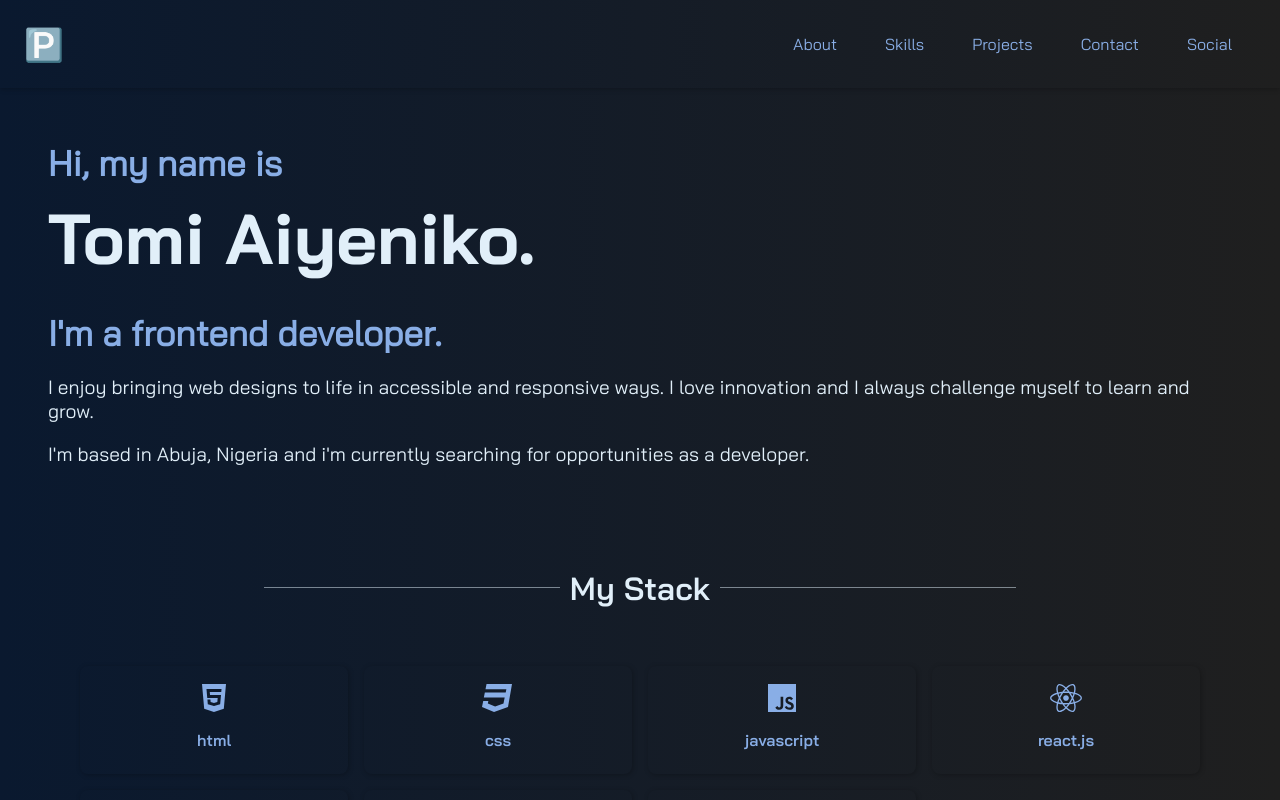
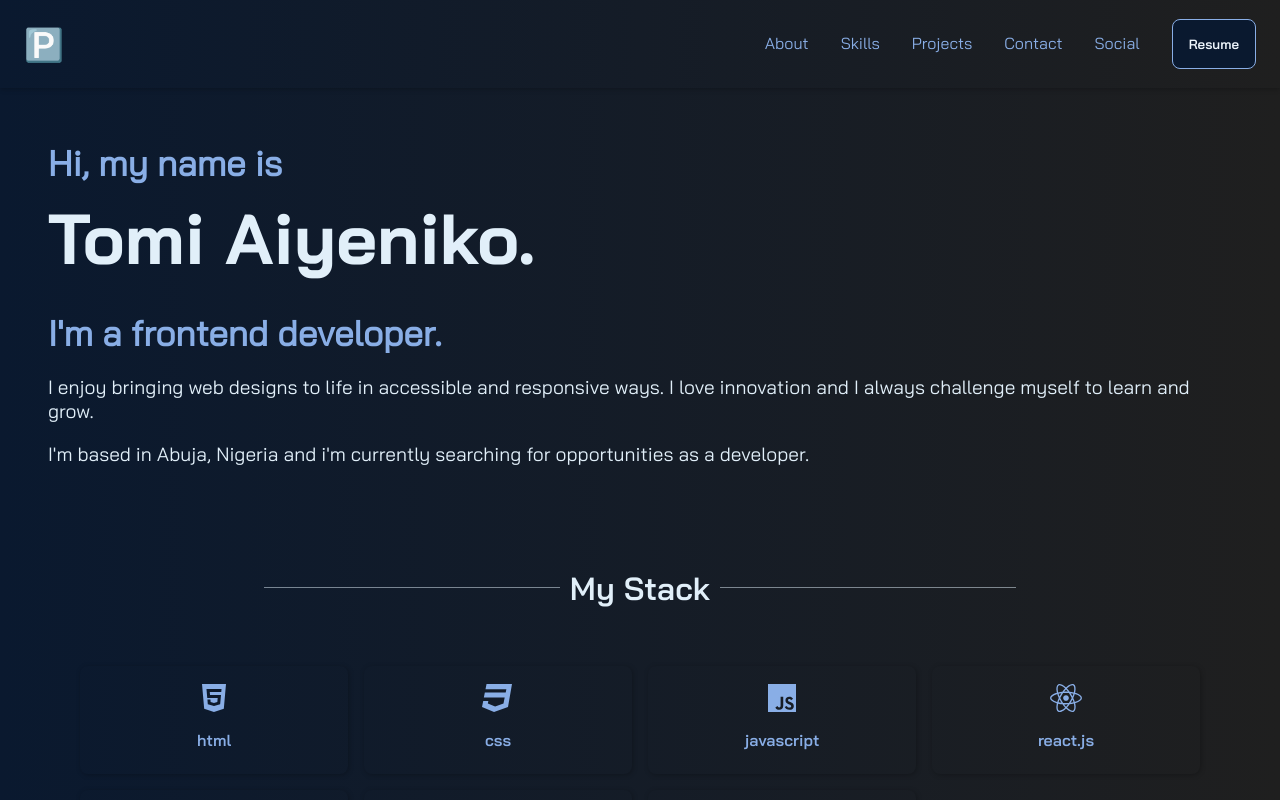
Before and after one commit to Tomi-pter/Portfolio, a React (Create React App) app: page / in a window 1280 px wide. Shown: the top 800 px of the page. Built offline with nearby package versions, Linux system fonts and the light colour scheme.

Commit message:
added resume link

```diff
--- a/src/App.js
+++ b/src/App.js
@@ -6,15 +6,38 @@ import Contact from "./components/Contact";
 import Social from "./components/Social";
 
 function App() {
-  const preloader = document.getElementById("loader");
+  //const preloader = document.getElementById("loader");
+  //
+  //function preLoaderHandler() {
+  //  preloader.style.display = "none";
+  //}
+  //
+  //setTimeout(() => {
+  //  preLoaderHandler();
+  //}, 3000);
 
-  function preLoaderHandler() {
-    preloader.style.display = "none";
+  let loader;
+
+  function loadNow(opacity) {
+    if (opacity <= 0) {
+      displayContent();
+    } else {
+      loader.style.opacity = opacity;
+      window.setTimeout(function () {
+        loadNow(opacity - 0.1);
+      }, 150);
+    }
   }
 
-  setTimeout(() => {
-    preLoaderHandler();
-  }, 3000);
+  function displayContent() {
+    loader.style.display = "none";
+    document.getElementById("root").style.display = "block";
+  }
+
+  document.addEventListener("DOMContentLoaded", function () {
+    loader = document.getElementById("loader");
+    loadNow(2);
+  });
 
   return (
     <div className="App">
--- a/src/components/Contact.jsx
+++ b/src/components/Contact.jsx
@@ -33,23 +33,6 @@ const ContactForm = styled.form`
   textarea {
     width: 70%;
   }
-  button {
-    width: 80%;
-    margin: 1rem 10%;
-    padding: 1rem 0.5rem;
-    font-family: "BJSB";
-    background-color: #0a192f;
-    color: #eff6fc;
-    border: 1px solid var(--text-blue);
-    border-radius: 0.5rem;
-    cursor: pointer;
-  }
-  button:hover,
-  button:focus {
-    border: 2px solid var(--text-blue);
-    background-color: #eff6fc;
-    color: #0a192f;
-  }
 
   @media screen and (min-width: 745px) {
     display: flex;
@@ -62,6 +45,30 @@ const ContactForm = styled.form`
     textarea {
       width: 50%;
     }
+  }
+`;
+
+const ContactBtn = styled.button`
+  width: 80%;
+  margin: 1rem 10%;
+  padding: 1rem 0.5rem;
+  font-family: "BJSB";
+  background-color: #0a192f;
+  color: #eff6fc;
+  border: 1px solid var(--text-blue);
+  border-radius: 0.5rem;
+  cursor: pointer;
+
+  &:hover,
+  &:focus {
+    border: 1.5px solid var(--text-blue);
+    background-color: #eff6fc;
+    color: #0a192f;
+  }
+
+  @media screen and (min-width: 745px) {
+    width: 50%;
+    margin: 1rem 0;
   }
 `;
 
@@ -103,10 +110,11 @@ function Contact() {
           name="_next"
           value="/public/index.html/#contact"
         ></input>
-        <button type="submit">Say Hello 👍🏾</button>
+        <ContactBtn type="submit">Say Hello 👍🏾</ContactBtn>
       </ContactForm>
     </>
   );
 }
 
 export default Contact;
+export { ContactBtn };
--- a/src/components/Header.jsx
+++ b/src/components/Header.jsx
@@ -1,4 +1,5 @@
 import styled from "styled-components/macro";
+import { ContactBtn } from "./Contact";
 import { Menu } from "@styled-icons/boxicons-regular/Menu";
 import { Close } from "@styled-icons/evaicons-solid/Close";
 
@@ -23,10 +24,10 @@ const HeadNav = styled.header`
     width: 2rem;
     color: var(--text-blue);
   }
-  button {
+  button.close,
+  .mobile button {
     background-color: transparent;
     border: none;
-    padding: 0;
     cursor: pointer;
   }
   .desktop {
@@ -82,7 +83,7 @@ const HeadNav = styled.header`
     .desktop a {
       display: unset;
       padding: 0;
-      margin: 0 1.5rem;
+      margin: 0 1rem;
       opacity: 1;
       position: relative;
     }
@@ -106,6 +107,36 @@ const HeadNav = styled.header`
     .mobile,
     .close {
       display: none;
+    }
+  }
+`;
+
+const ResumeBtn = styled(ContactBtn)`
+  width: 50%;
+  margin: 1rem 25%;
+
+  &:hover,
+  &:focus {
+    border-width: 1px;
+  }
+
+  && a {
+    font-family: inherit;
+    color: inherit;
+    padding: 0;
+  }
+  @media screen and (min-width: 745px) {
+    display: inline;
+    margin: 0 0 0 1rem;
+    width: inherit;
+
+    && a {
+      margin: 0 0.5rem;
+    }
+
+    && a:hover::after,
+    a:focus::after {
+      transform: scaleX(0);
     }
   }
 `;
@@ -156,6 +187,9 @@ function Header() {
             <a href="#socials" onClick={linkClicked}>
               Social
             </a>
+            <ResumeBtn>
+              <a href="#">Resume</a>
+            </ResumeBtn>
           </div>
         </nav>
       </HeadNav>
```
Also changed, not shown: src/images/loaders/pushin.png (added).
